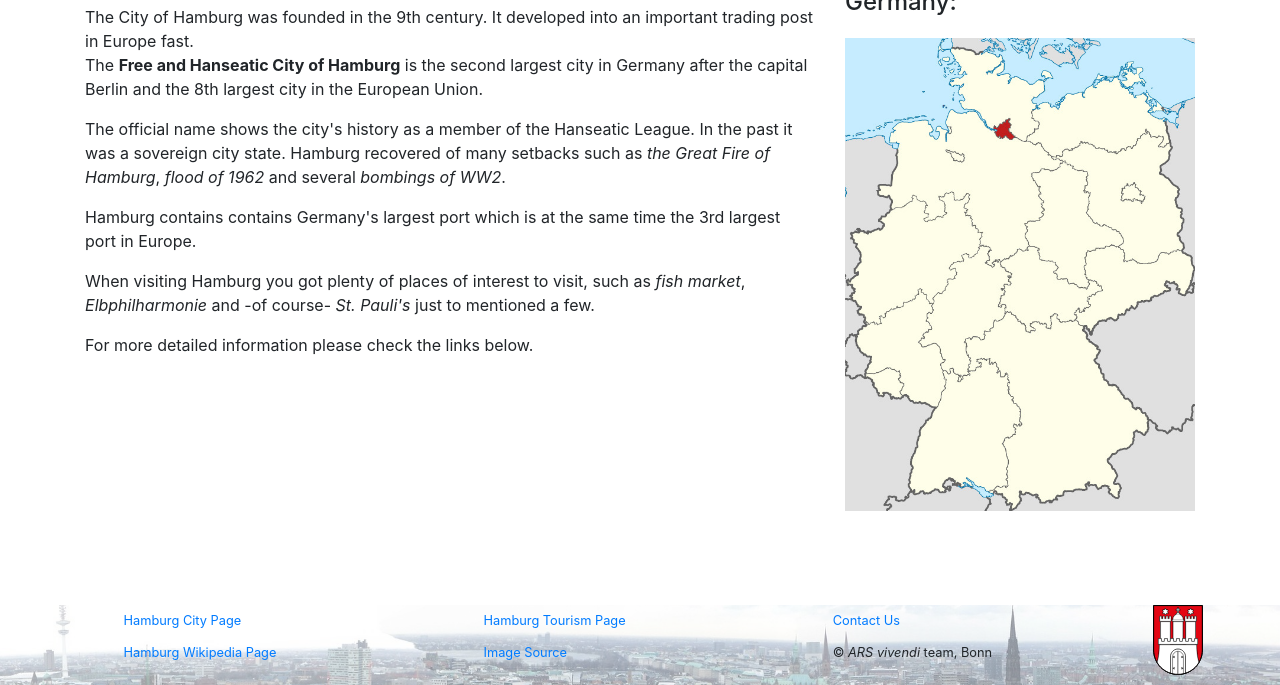
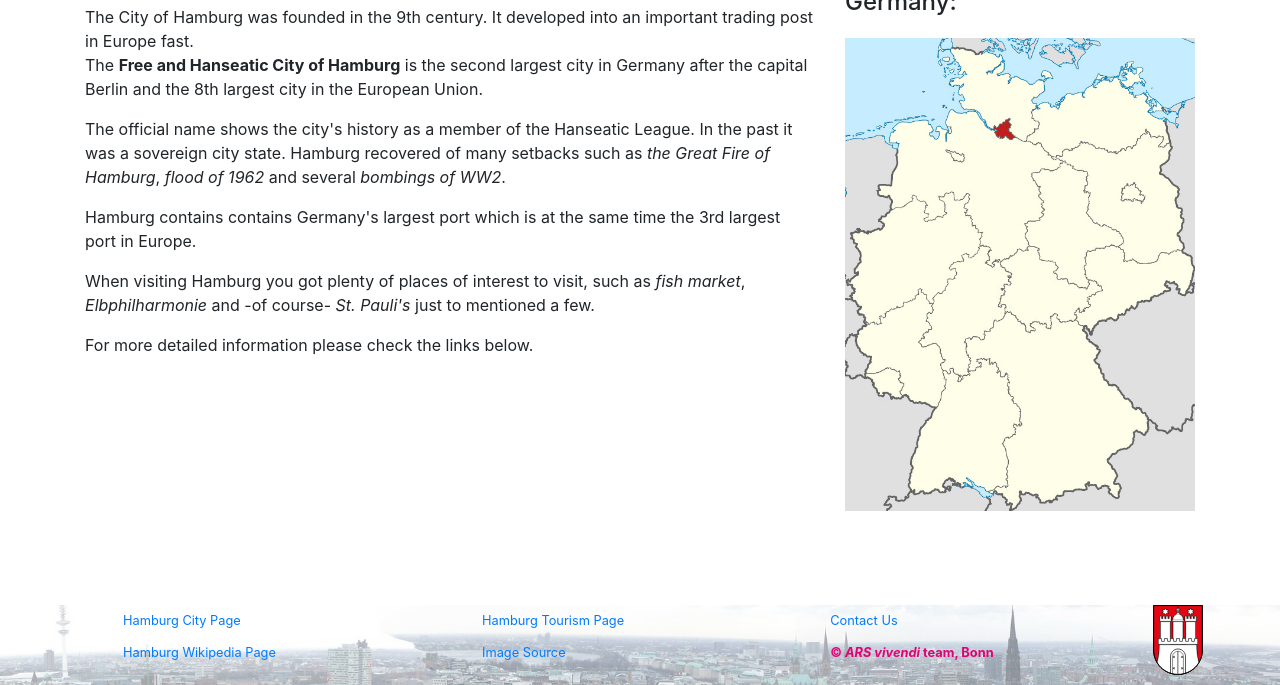
Before and after one commit to RS-F/Project01, a plain HTML site: page index.html in a window 1280 px wide. Shown: the part 610-1295 px from the top of the page. Drawn offline with nearby package versions, Linux system fonts and the light colour scheme.

Commit message:
index.html magenta for fooder

```diff
--- a/index.html
+++ b/index.html
@@ -182,7 +182,7 @@
                     <a href="contact.html">Contact Us</a>
                 </li>
                 <li>
-                    &copy <em>ARS vivendi</em> team, Bonn
+                   <b>&copy <em>ARS vivendi</em> team, Bonn</b>
                 </li>
             </ul>
             <img src="pics/DEU_Hamburg_COA.svg" alt="Wappen von Hamburg">
```
